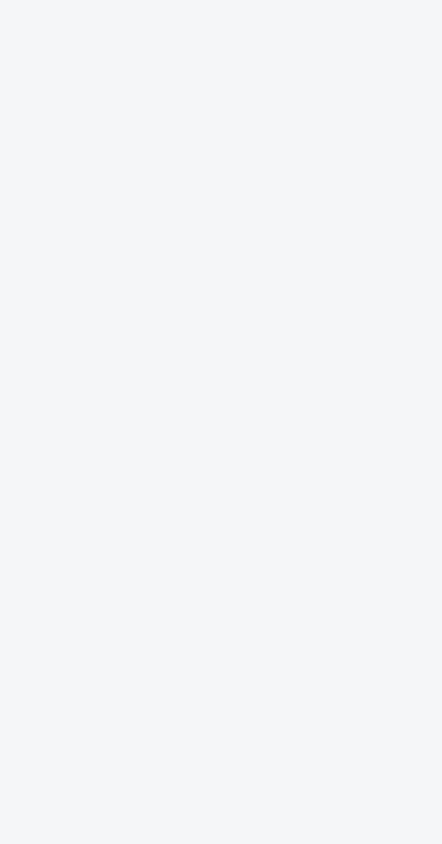
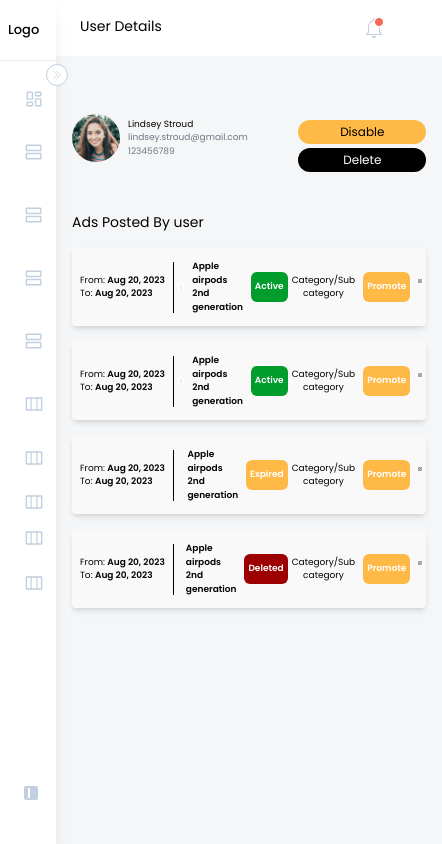
Before and after one commit to srestamalla/adminPanelHoostly, a React (Vite) app in the folder frontend/: page /user-management/1 in a window 390 px wide. Before the commit this address had no page. Shown: the whole page, 442 px wide, since content can reach past the window. Built offline with nearby package versions, Linux system fonts and the light colour scheme.

Commit message:
working on user details and feature ads mobile view

```diff
--- a/frontend/src/App.jsx
+++ b/frontend/src/App.jsx
@@ -23,7 +23,7 @@ const App = () => {
         <Routes>
           <Route path="/" element={<Dashboard />} />
           <Route path="/user-management" element={<UserManagement />} />
-          <Route path="/user-details" element={<UserDetails />} />
+          <Route path="/user-management/:userId" element={<UserDetails />} />
           <Route path="/category-management" element={<CategoryManagement />} />
           <Route path="/add-category" element={<AddCategory />} />
           <Route path="/ads-management" element={<AdsManagement />} />
--- a/frontend/src/pages/Dashboard/index.jsx
+++ b/frontend/src/pages/Dashboard/index.jsx
@@ -86,7 +86,7 @@ const Dashboard = () => {
                             // Handle Approve button click
                           }}
                           smallDeviceWidth="16"
-                          width="auto"
+                          // width="50"
                         />
                         <CustomButton
                           bgColor="black"
@@ -96,7 +96,7 @@ const Dashboard = () => {
                             // Handle Reject button click
                           }}
                           smallDeviceWidth="16"
-                          width="auto"
+                          // width="50"
                         />
                       </div>
                     </td>
--- a/frontend/src/pages/FeaturedAds/index.jsx
+++ b/frontend/src/pages/FeaturedAds/index.jsx
@@ -13,13 +13,13 @@ const FeaturedAds = () => {
               List of Featured Ads
             </p>
           </div>
-          <div className="md:px-4 w-screen md:w-auto">
+          <div className="md:px-4 md:w-auto">
             {featuredAdsData.map((item, index) => (
               <div
                 key={index}
-                className="py-2 rounded bg-offWhite shadow-md text-[9px] md:text-[14px] flex justify-center items-center mt-4"
+                className="md:py-2 rounded bg-offWhite shadow-md text-[9px] md:text-[14px] flex justify-center items-center mt-4"
               >
-                <div className="px-2 md:px-4  py-3 w-60 md:w-auto whitespace-pre border-r">
+                <div className="px-2 md:px-4  py-3 md:w-auto whitespace-pre border-r">
                   <div>
                     From: <span className="font-semibold ">{item.from}</span>
                   </div>
@@ -27,14 +27,14 @@ const FeaturedAds = () => {
                     To: <span className="font-semibold">{item.to}</span>
                   </div>
                 </div>
-                <div className="pl-1 md:px-4 py-3 w-72 md:w-auto ">
+                <div className="pl-1 md:px-4 py-3 md:w-auto ">
                   <img
                     src={item.image}
                     alt={`${item.name} Image`}
-                    className="w-40 md:w-auto "
+                    className="w-14 md:w-auto "
                   />
                 </div>
-                <div className="px-1  md:px-4 py-3 font-semibold w-60 md:w-auto">
+                <div className="px-1  md:px-4 py-3 font-semibold w-40 md:w-auto">
                   {item.featuredAdsName}
                 </div>
                 <div className="px-1 md:px-4 py-3 font-normal">
@@ -55,7 +55,7 @@ const FeaturedAds = () => {
                     Promote
                   </button>
                 </div>
-                <div className="px-1 md:px-4 py-3 w-20 md:w-auto">
+                <div className="px-1 md:px-4 py-3 md:w-auto">
                   <button>
                     <img src={deleteIcon} alt="Bin icon" />
                   </button>
--- a/frontend/src/pages/UserDetails/index.jsx
+++ b/frontend/src/pages/UserDetails/index.jsx
@@ -6,12 +6,18 @@ import editIcon from "../../assets/icons/editIcon.svg";
 import lindseyStroudProfile from "../../assets/images/lindseyStroudProfile.png";
 import CustomButton from "../../shared/CustomButton";
 import adsPostedByUserData from "../../data/adsPostedByUserData";
+import { useParams } from "react-router-dom";
+import userTableRowData from "../../data/userTableRowData";
 
 const UserDetails = () => {
+  const { userId } = useParams();
   return (
     <>
       <Layout pageTitle="User Details">
-        <div className="px-4 pt-8">
+        {userTableRowData?.map((item) => {
+          if (item.id === Number(userId)) {
+            return (
+              <div className="px-4 pt-8" key={item?.id}>
                 <div className="flex justify-between">
                   <div className="flex space-x-2 items-center">
                     <div>
@@ -22,9 +28,9 @@ const UserDetails = () => {
                       />
                     </div>
                     <div className="text-[9px] md:text-[13px]">
-                <div className="text-semibold">Lindsey Stroud</div>
-                <div className="text-tableGray">lindsey.stroud@gmail.com</div>
-                <div className="text-tableGray">123456789</div>
+                      <div className="text-semibold">{item?.name}</div>
+                      <div className="text-tableGray">{item?.email}</div>
+                      <div className="text-tableGray">{item?.phoneNo}</div>
                     </div>
                   </div>
                   <div className="space-y-1 md:space-y-0 md:px-4 md:space-x-4 pt-8 pb-4 md:flex md:items-center text-xs md:text-[13px] justify-end ">
@@ -53,17 +59,20 @@ const UserDetails = () => {
                   </div>
                 </div>
                 <div className="pt-6 md:px-4">
-            <p className="text-sm md:text-xl font-normal">Ads Posted By user</p>
+                  <p className="text-sm md:text-xl font-normal">
+                    Ads Posted By user
+                  </p>
                 </div>
                 <div className="md:px-4">
                   {adsPostedByUserData.map((item, index) => (
                     <div
                       key={index}
-                className="py-2 rounded bg-offWhite shadow-md text-[9px] md:text-[14px] flex items-center mt-4 w-screen md:w-auto overflow-x-auto"
+                      className="md:py-2 rounded bg-offWhite shadow-md text-[9px] md:text-[14px] flex items-center mt-4  md:w-auto overflow-x-auto"
                     >
-                <div className="px-2 md:px-4 py-3 w-60 md:w-auto whitespace-pre border-r">
+                      <div className="px-2 md:px-4 py-3 md:w-auto whitespace-pre border-r">
                         <div>
-                    From: <span className="font-semibold ">{item.from}</span>
+                          From:{" "}
+                          <span className="font-semibold ">{item.from}</span>
                         </div>
                         <div>
                           To: <span className="font-semibold">{item.to}</span>
@@ -73,10 +82,10 @@ const UserDetails = () => {
                         <img
                           src={item.image}
                           alt={`${item.name} Image`}
-                    className="w-44 md:w-auto"
+                          className="w-14 md:w-auto"
                         />
                       </div>
-                <div className="px-1 md:px-4 py-3 font-semibold w-60">
+                      <div className="px-1 md:px-4 py-3 font-semibold">
                         {item.featuredAdsName}
                       </div>
                       <div className="pl-1 md:px-4 py-3 font-semibold">
@@ -100,7 +109,7 @@ const UserDetails = () => {
                           Promote
                         </button>
                       </div>
-                <div className="px-1 md:space-x-1 md:px-4 py-3 w-24 md:w-auto">
+                      <div className="px-1 space-x-1 md:px-4 py-3 md:w-auto">
                         <button>
                           <img src={editIcon} alt="edit icon" />
                         </button>
@@ -112,6 +121,10 @@ const UserDetails = () => {
                   ))}
                 </div>
               </div>
+            );
+          }
+          return null;
+        })}
       </Layout>
     </>
   );
--- a/frontend/src/pages/UserManagement/index.jsx
+++ b/frontend/src/pages/UserManagement/index.jsx
@@ -109,7 +109,7 @@ const UserManagement = () => {
                       <div className="flex justify-center items-center space-x-2 md:space-x-5">
                         <div>
                           <Link
-                            to="/user-details"
+                            to={`/user-management/${item.id}`}
                             className="py-2 flex items-center hover:text-primaryYellow"
                           >
                             View
--- a/frontend/src/shared/CustomButton/index.jsx
+++ b/frontend/src/shared/CustomButton/index.jsx
@@ -6,11 +6,13 @@ const CustomButton = ({
   label,
   onClick,
   smallDeviceWidth = "20",
-  width = "44",
+  width,
 }) => {
   return (
     <button
-      className={`bg-${bgColor} text-${textColor} p-1 px-3  md:py-2 rounded-full font-normal w-${smallDeviceWidth} md:w-${width} whitespace-pre`}
+      className={`bg-${bgColor} text-${textColor} p-1 px-3 rounded-full font-normal w-${smallDeviceWidth} ${
+        width ? `md:w-${width}` : `md:w-44`
+      } whitespace-pre`}
       onClick={onClick}
     >
       {label}
```
Also changed, not shown: frontend/src/pages/ContactUs/index.jsx (+9 -5 lines), 1 other file (tests, documents, lock files or other folders). Lines whose indentation alone changed are shown as unchanged.
